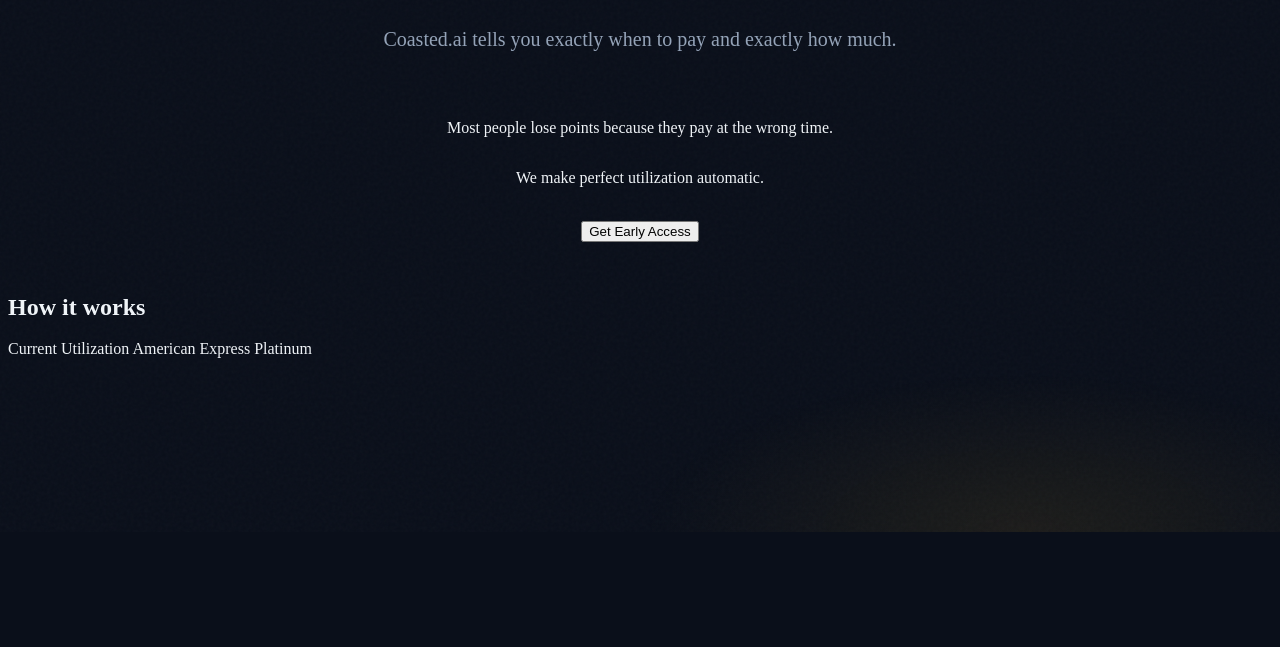
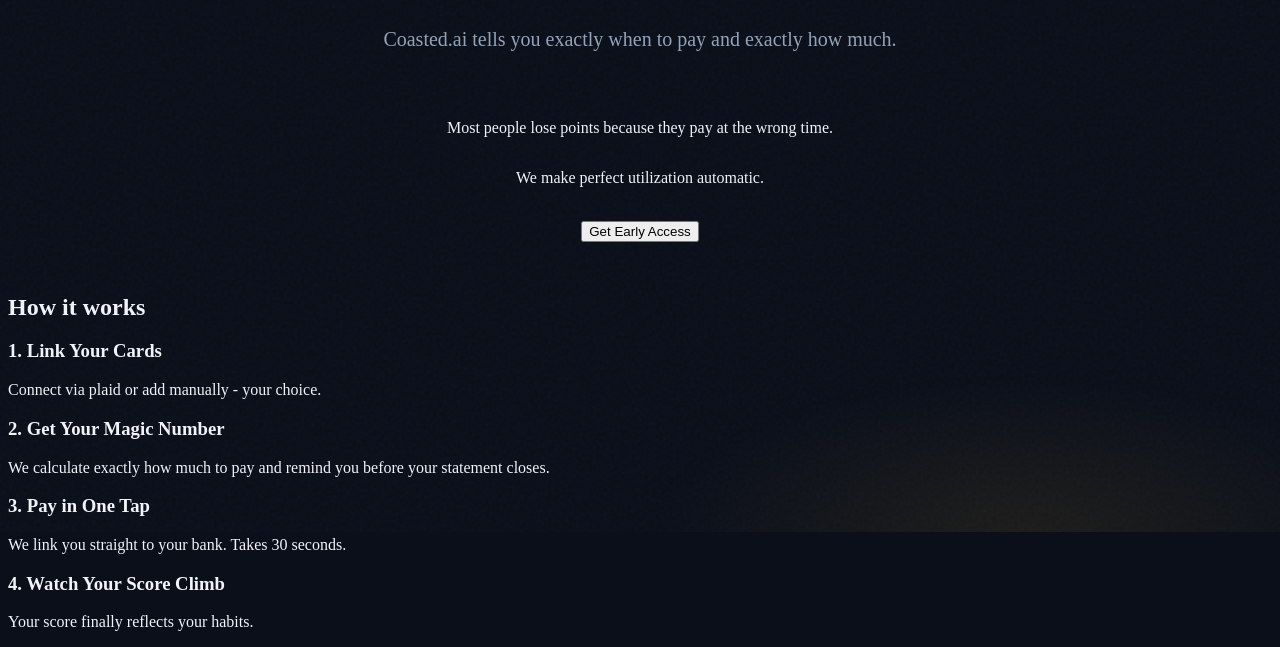
Before and after one commit to lynettesiew/coasted, a plain HTML site: page index.html in a window 1280 px wide. Shown: the part 268-915 px from the top of the page. Before the commit the page ends 816 px from the top, so only its background shows below. Drawn offline with Linux system fonts and the light colour scheme.

Commit message:
Added 'How it Works' Section

```diff
--- a/index.html
+++ b/index.html
@@ -29,11 +29,26 @@
 <!--How it works-->
 <div class="how-it-works">
     <h2>How it works</h2>
+
+    <div class="steps-container">
+        <div class="stepOne">
+            <h3>1. Link Your Cards</h3>
+            <p>Connect via plaid or add manually - your choice.</p>
+        </div>
+        <div class="stepTwo">
+            <h3>2. Get Your Magic Number</h3>
+            <p>We calculate exactly how much to pay and remind you before your statement closes.</p>
+        </div>
+        <div class="stepThree">
+            <h3>3. Pay in One Tap</h3>
+            <p>We link you straight to your bank. Takes 30 seconds.</p>
+        </div>
+             <div class="stepFour">
+            <h3>4. Watch Your Score Climb</h3>
+            <p>Your score finally reflects your habits.</p>
+        </div>
 </div>
-<div class="preview-card-header">
-    <span class="preview-card-title">Current Utilization</span>
-    <span class="preview-card-bank">American Express Platinum</span>
-    </div>
+
 
 
 
```
